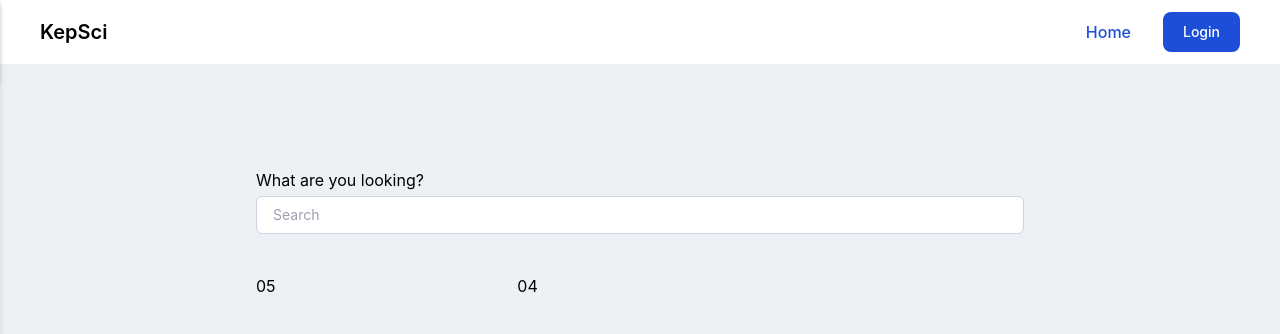
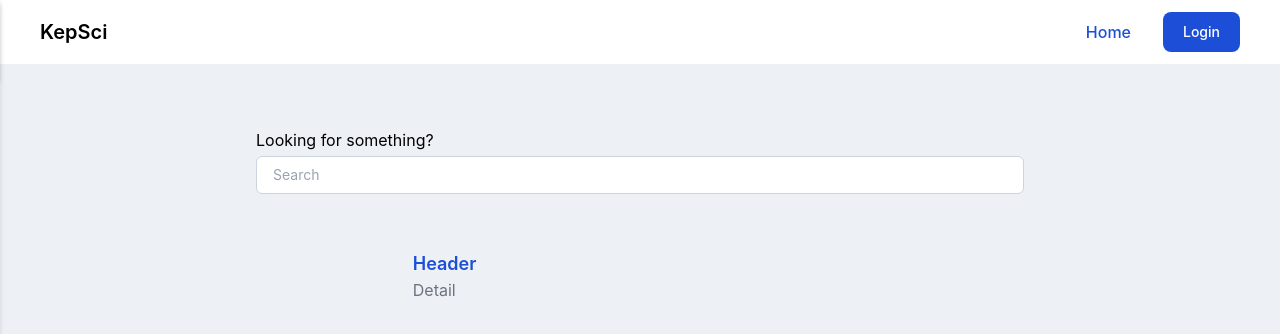
Before and after one commit to tententgc/KepSci, a Next.js app: page /project in a window 1280 px wide. Shown: the top 334 px of the page. Built offline with nearby package versions, Linux system fonts and the light colour scheme.

Commit message:
Update index.js

```diff
--- a/pages/project/index.js
+++ b/pages/project/index.js
@@ -1,17 +1,25 @@
+import Link from 'next/link'
 import Layout from '/components/layouts'
 
 export default function Project() {
   return (
     <Layout>
       <div className='max-w-screen-md mx-auto'>
-        <div className='section mb-10'>
-          <p className='mt-10'>What are you looking?</p>
+        <div className='section mb-14'>
+          <p className=''>Looking for something?</p>
           <input type="text" className="mt-1 block w-full px-4 py-2 bg-white border border-slate-300 rounded-md text-sm rounded-2xl" placeholder='Search'/>
         </div>
         <div className='section'>
-          <div class="grid grid-cols-3 gap-4">
-            <div class="...">05</div>
-            <div class="col-span-2 ...">04</div>
+          <div class="grid grid-cols-5 gap-4">
+            <div class="">
+
+            </div>
+            <div class="col-span-4">
+              <Link href="/">
+                <a className='text-blue-700 font-semibold text-lg hover:text-blue-600'>Header</a>
+              </Link>
+              <p className='text-gray-500'>Detail</p>
+            </div>
           </div>
         </div>
       </div>
```
